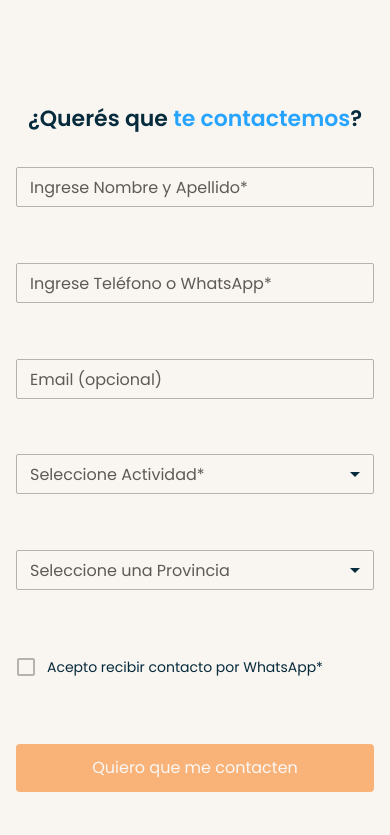
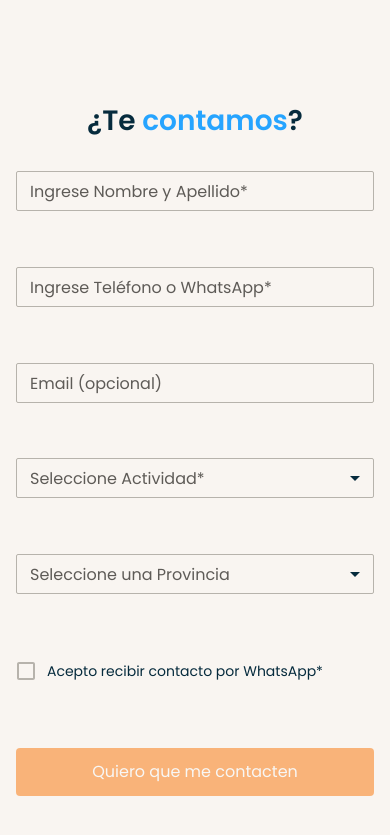
Before and after one commit to MarielDtt/Dinexa, a Next.js app: page / in a window 390 px wide. Shown: the part 2901-3736 px from the top of the page. Built offline with nearby package versions, Linux system fonts and the light colour scheme; what @mui/material-nextjs would draw is missing.

Commit message:
refactor(contact): shorten section heading for better responsiveness and accessibility

```diff
--- a/app/components/Contacto/ContactoSection.tsx
+++ b/app/components/Contacto/ContactoSection.tsx
@@ -120,16 +120,15 @@ export default function ContactoSection() {
         w-full bg-background-default
         flex flex-col items-center gap-8 px-4 py-6
         mb-28
-        lg:px-8 lg:py-8 lg:mb-32
+        lg:px-8 lg:py-6 lg:mb-32
       "
     >
       {/* Container para controlar ancho en desktop */}
       <div className="w-full lg:max-w-[1200px]">
         {/* Título */}
-        <h2 className="text-heading-2 text-text-primary text-center lg:text-left">
-          ¿Querés que <span className="text-accent-blue">te contactemos</span>?
+        <h2 className="text-heading-1 text-text-primary text-center lg:text-left whitespace-nowrap overflow-hidden text-ellipsis">
+          ¿Te <span className="text-accent-blue">contamos</span>?
         </h2>
-
         {/* Layout: mobile columna / desktop 2 columnas */}
         <div className="mt-8 flex flex-col items-center gap-10 lg:mt-10 lg:grid lg:grid-cols-2 lg:items-start lg:gap-12">
           {/* Columna izquierda: Form */}
```
